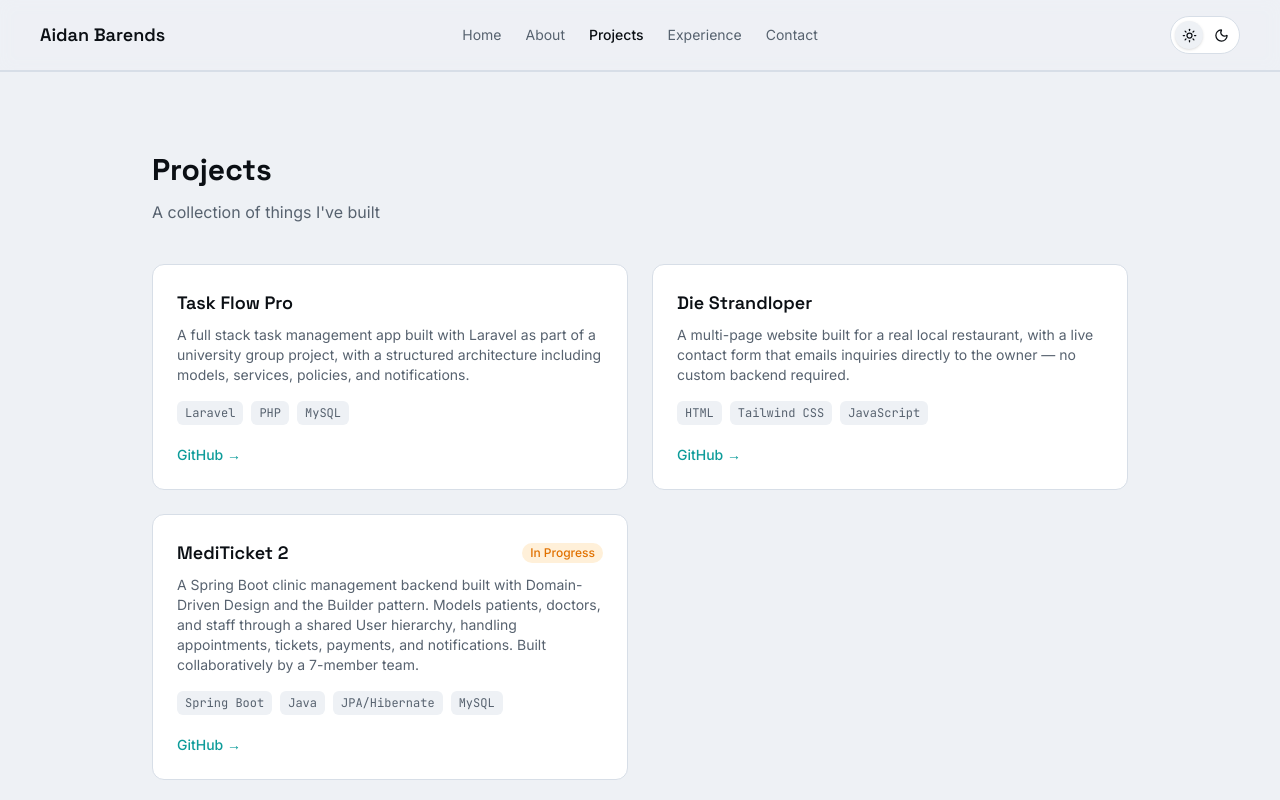
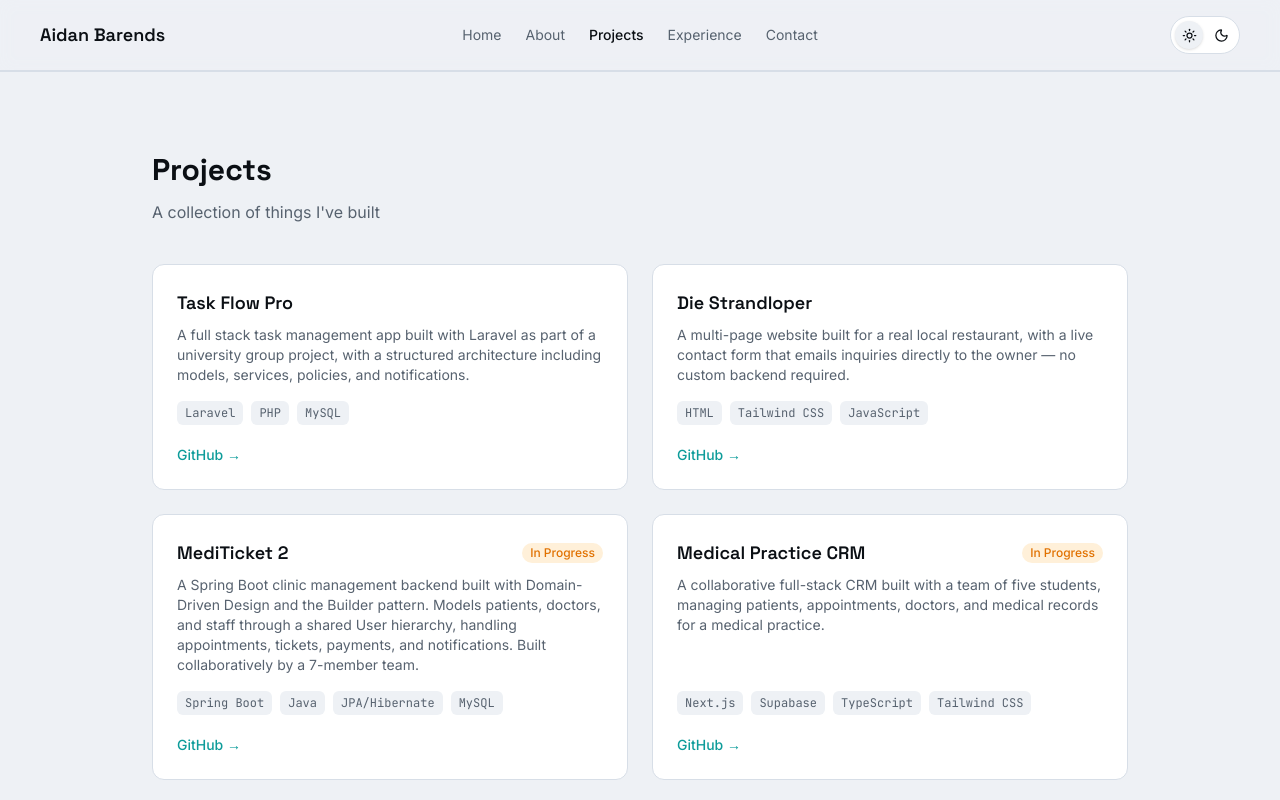
Before and after one commit to aidan-g-barends/Aidan-Barends-Portfolio, a Next.js app: page /projects in a window 1280 px wide. Shown: the top 800 px of the page. Built offline with nearby package versions, Linux system fonts and the light colour scheme.

Commit message:
Added projects

```diff
--- a/src/data/projects.ts
+++ b/src/data/projects.ts
@@ -72,6 +72,45 @@ export const projects: Project[] = [
       "Built with Domain-Driven Design and the Builder pattern for structured, maintainable code",
     ],
     challenges:
-  "Coordinating architecture decisions and consistent patterns across a 7-person team.",
+      "Coordinating architecture decisions and consistent patterns across a 7-person team.",
+  },
+  {
+    slug: "medical-practice-crm",
+    name: "Medical Practice CRM",
+    description:
+      "A collaborative full-stack CRM built with a team of five students, managing patients, appointments, doctors, and medical records for a medical practice.",
+    tech: ["Next.js", "Supabase", "TypeScript", "Tailwind CSS"],
+    github: "https://github.com/AidanBarends/Medical-Practise-Crm",
+    featured: false,
+    inProgress: true,
+    role:
+      "Collaborated with a team of five students, contributing to core CRM features and working through git-based version control and code review as part of the team's workflow.",
+    problem:
+      "Medical practices often rely on scattered spreadsheets and paper records to manage patients, appointments, and staff, making it hard to keep information accurate and accessible.",
+    features: [
+      "Patient records management",
+      "Appointment scheduling",
+      "Doctor and staff administration",
+      "Supabase-backed data layer",
+    ],
+  },
+  {
+    slug: "task-manager-app",
+    name: "Task Manager App",
+    description:
+      "A task management application for organizing and tracking to-dos and projects, built with a Spring Boot backend and Angular frontend.",
+    tech: ["Angular", "Spring Boot", "Java", "TypeScript"],
+    github: "https://github.com/aidan-g-barends/Task-Manager-App",
+    featured: false,
+    inProgress: true,
+    role:
+      "Building both the Angular frontend and the Spring Boot REST API backend independently.",
+    problem:
+      "Keeping track of tasks and deadlines across multiple projects gets messy without a dedicated, structured tool.",
+    features: [
+      "Create, update, and delete tasks",
+      "REST API backend with Spring Boot",
+      "Angular single-page frontend",
+    ],
   },
 ];
```
